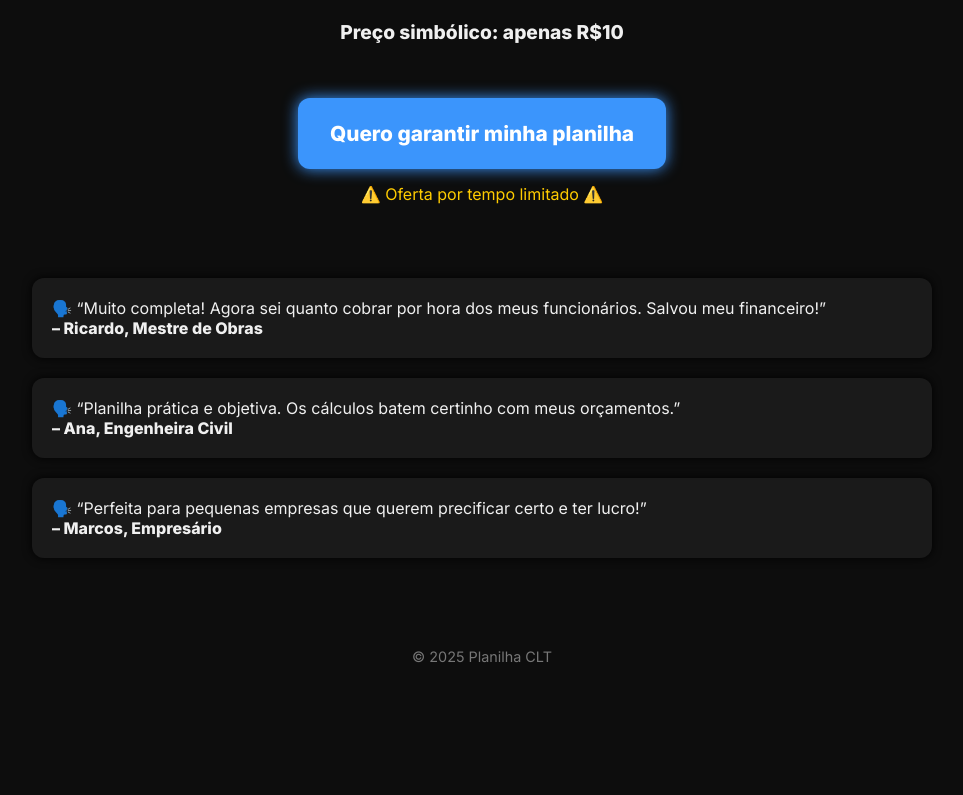
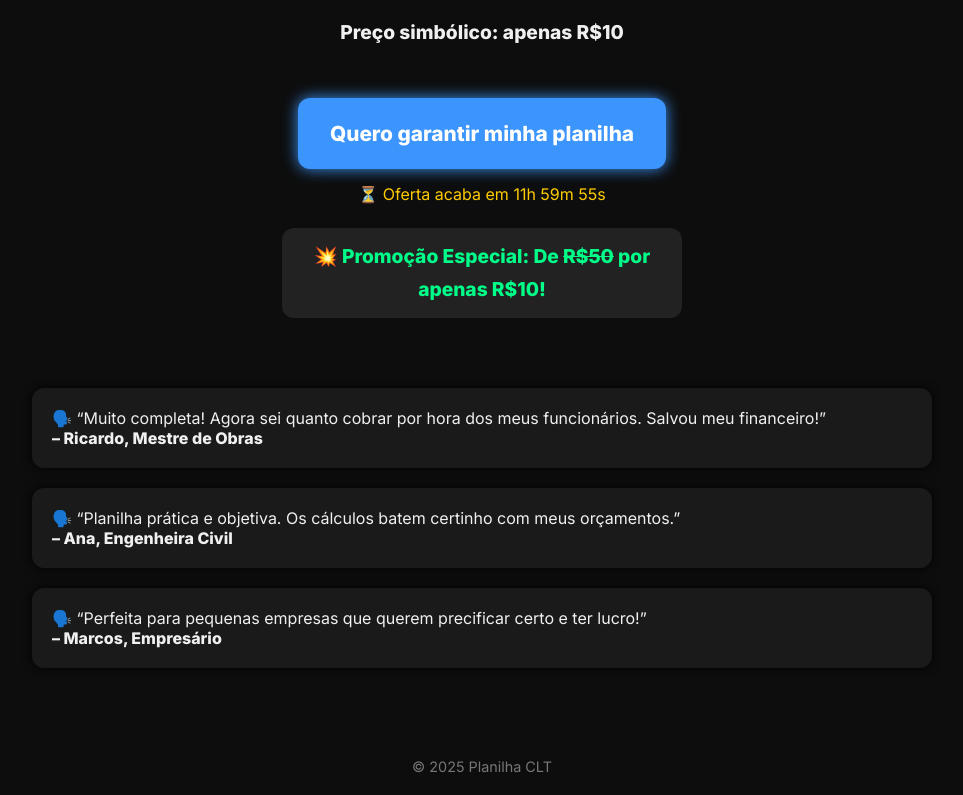
Before and after one commit to Nomade-22/PlanilhaH-H, a plain HTML site: page index.html in a window 1280 px wide. Shown: the part 753-1548 px from the top of the page, without its empty margins (158-1121 px from the left). Before the commit the page ends 1438 px from the top, so only its background shows below. Drawn offline with Linux system fonts and the light colour scheme.

Commit message:
Atualizar o index.html

```diff
--- a/index.html
+++ b/index.html
@@ -92,7 +92,11 @@
   <p><strong>Preço simbólico: apenas R$10</strong></p>
 
   <a href="https://pay.kiwify.com.br/SEULINK" class="button" target="_blank">Quero garantir minha planilha</a>
-  <div class="countdown">⚠️ Oferta por tempo limitado ⚠️</div>
+
+  <div class="countdown" id="contador">⏳ Carregando oferta...</div>
+  <div style="margin-top: 20px; background: #222; color: #00ff88; padding: 12px 20px; border-radius: 12px; font-weight: bold; max-width: 360px; margin-left: auto; margin-right: auto;">
+    💥 Promoção Especial: De <s>R$50</s> por apenas <strong>R$10</strong>!
+  </div>
 </div>
 
 <section class="depoimentos">
@@ -105,5 +109,30 @@
   © 2025 Planilha CLT
 </footer>
 
+<script>
+  const fim = new Date();
+  fim.setHours(fim.getHours() + 12); // 12h a partir da hora de acesso
+
+  function atualizarContador() {
+    const agora = new Date();
+    const restante = fim - agora;
+
+    if (restante <= 0) {
+      document.getElementById("contador").innerText = "⚠️ Oferta encerrada";
+      return;
+    }
+
+    const horas = Math.floor((restante / (1000 * 60 * 60)) % 24);
+    const minutos = Math.floor((restante / (1000 * 60)) % 60);
+    const segundos = Math.floor((restante / 1000) % 60);
+
+    document.getElementById("contador").innerText =
+      `⏳ Oferta acaba em ${horas}h ${minutos}m ${segundos}s`;
+  }
+
+  atualizarContador();
+  setInterval(atualizarContador, 1000);
+</script>
+
 </body>
 </html>
```
